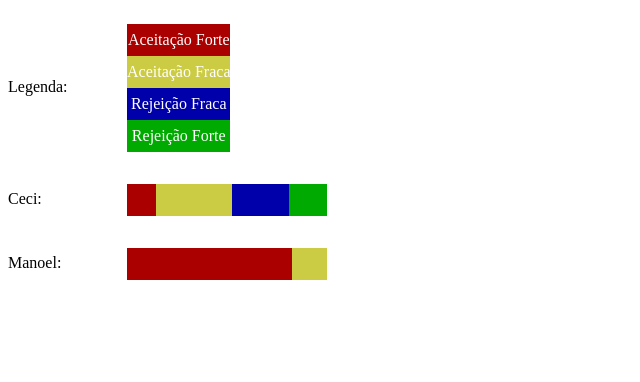
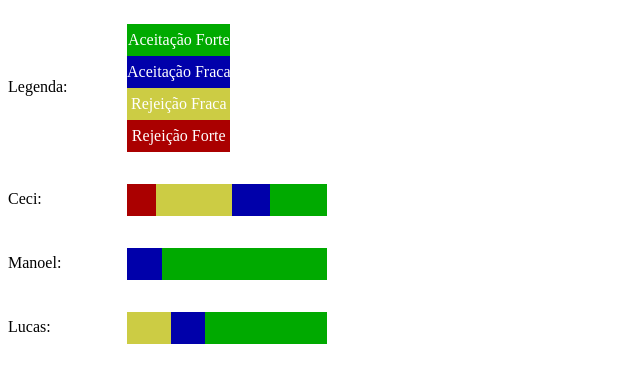
Before and after one commit to ceci/ceci.github.io, a plain HTML site: page lalala/index.html in a window 1280 px wide. Shown: the whole page, without its empty margins (0-640 px from the left). Drawn offline with Linux system fonts and the light colour scheme.

Commit message:
Adicionando o Lucas no exemplo bobo, trocando a ordem das cores e cor por aceitacao

```diff
--- a/lalala/index.html
+++ b/lalala/index.html
@@ -11,19 +11,28 @@
 
 	<span>Ceci:</span>
 	<ul class="avaliacoes">
-		<li class="aceitacaoForte" style="width:calc(3 / 21 * 200px);"></li>
-		<li class="aceitacaoFraca" style="width:calc(8 / 21 * 200px);"></li>
-		<li class="rejeicaoFraca" style="width:calc(6 / 21 * 200px);"></li>
-		<li class="rejeicaoForte" style="width:calc(4 / 21 * 200px);"></li>
+		<li class="rejeicaoForte" style="width:calc(3 / 21 * 200px);"></li>
+		<li class="rejeicaoFraca" style="width:calc(8 / 21 * 200px);"></li>
+		<li class="aceitacaoFraca" style="width:calc(4 / 21 * 200px);"></li>
+		<li class="aceitacaoForte" style="width:calc(6 / 21 * 200px);"></li>
 	</ul>
 	<br>
 
 	<span>Manoel:</span>
 	<ul class="avaliacoes">
+		<li class="rejeicaoForte" style="width:calc(0 / 17 * 200px);"></li>
+		<li class="rejeicaoFraca" style="width:calc(0 / 17 * 200px);"></li>
+		<li class="aceitacaoFraca" style="width:calc(3 / 17 * 200px);"></li>
 		<li class="aceitacaoForte" style="width:calc(14 / 17 * 200px);"></li>
-		<li class="aceitacaoFraca" style="width:calc(3 / 17 * 200px);"></li>
-		<li class="rejeicaoFraca" style="width:calc(0 / 17 * 200px);"></li>
-		<li class="rejeicaoForte" style="width:calc(0 / 17 * 200px);"></li>
+	</ul>
+	<br>
+
+	<span>Lucas:</span>
+	<ul class="avaliacoes">
+		<li class="rejeicaoForte" style="width:calc(0 / 18 * 200px);"></li>
+		<li class="rejeicaoFraca" style="width:calc(4 / 18 * 200px);"></li>
+		<li class="aceitacaoFraca" style="width:calc(3 / 18 * 200px);"></li>
+		<li class="aceitacaoForte" style="width:calc(11 / 18 * 200px);"></li>
 	</ul>
 	<br>
 
@@ -60,16 +69,16 @@
 			width: calc(attr(data-quant) * 25px);
 		}
 		.aceitacaoForte {
-			background-color: #A00;
+			background-color: #0A0;
 		}
 		.aceitacaoFraca {
+			background-color: #00A;
+		}
+		.rejeicaoFraca {
 			background-color: #CC4;
 		}
 		.rejeicaoForte {
-			background-color: #0A0;
-		}
-		.rejeicaoFraca {
-			background-color: #00A;
+			background-color: #A00;
 		}
 	</style>
 </html>
```
